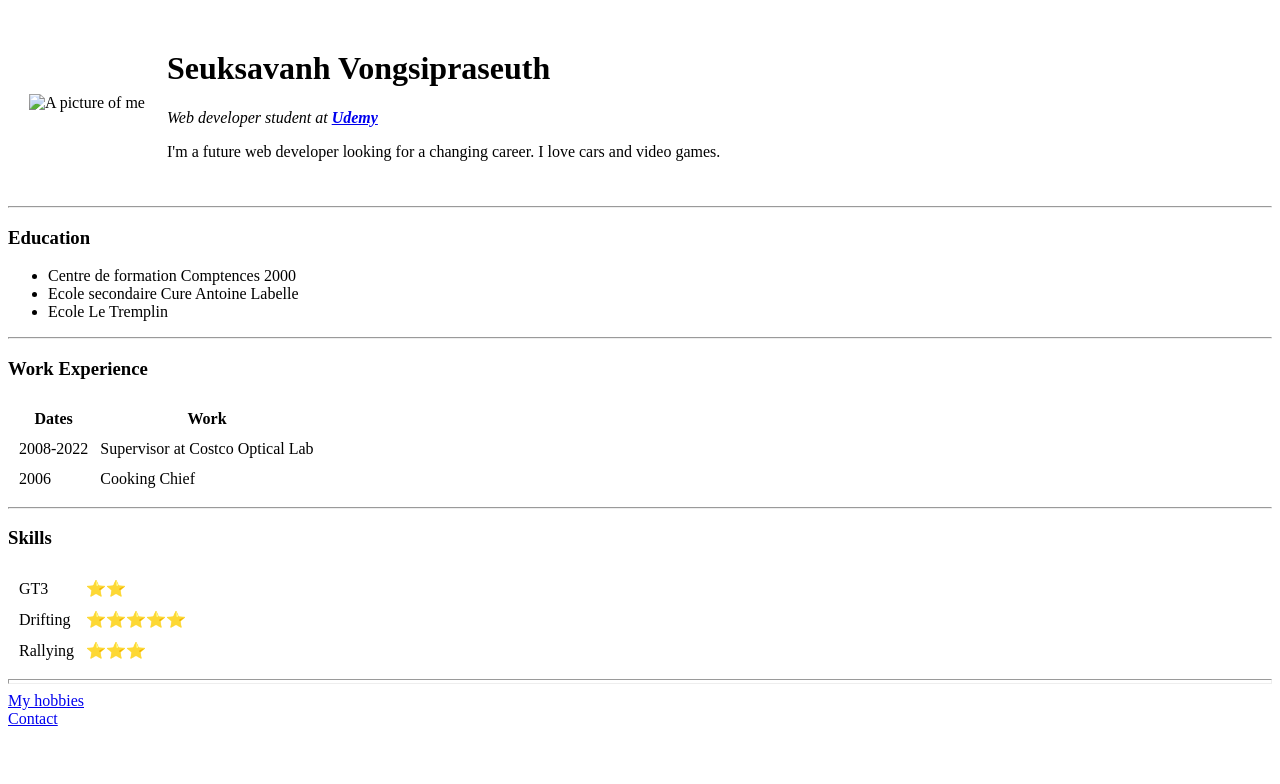
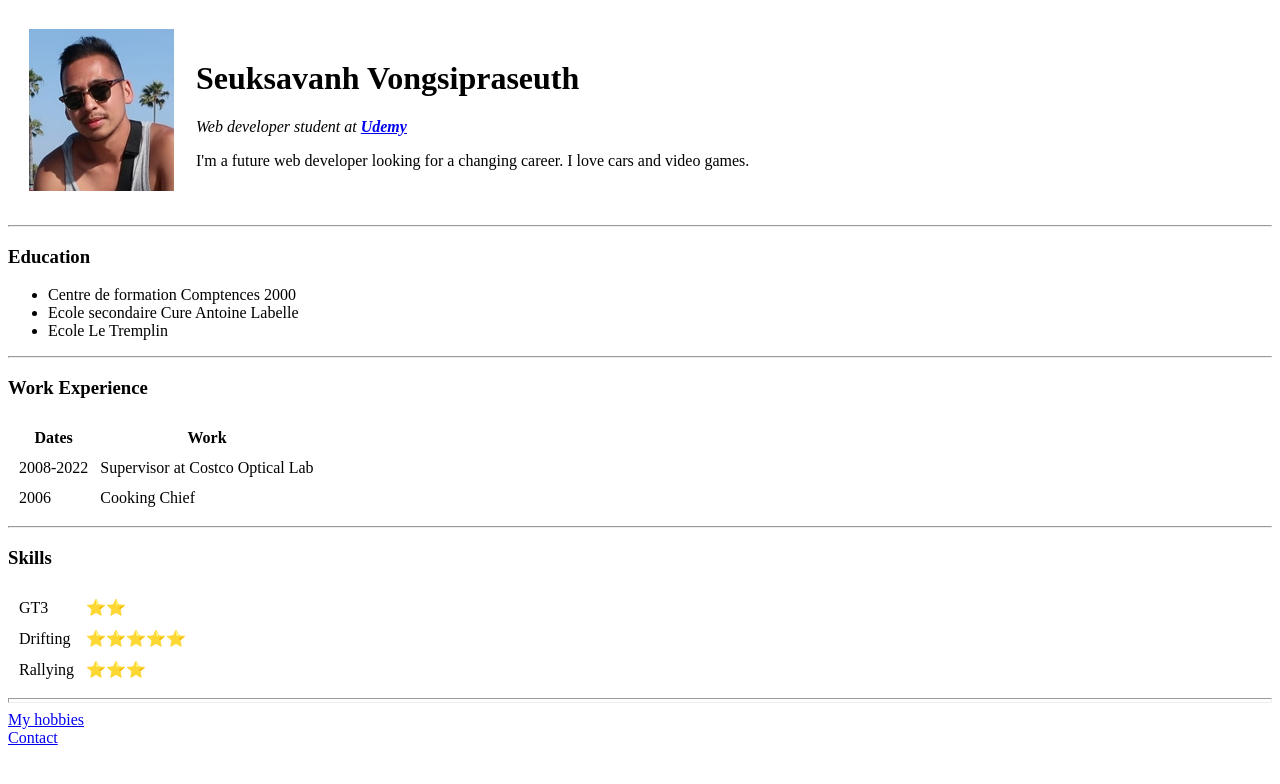
Before and after one commit to seuksavanhv/cv, a plain HTML site: page index.html in a window 1280 px wide. Drawn offline with Linux system fonts and the light colour scheme.

Commit message:
broken picture
trying to fix

```diff
--- a/index.html
+++ b/index.html
@@ -9,7 +9,7 @@
 <body>
   <table cellspacing="20">
     <tr>
-      <td><img src="images/seuksavanh.png" alt="A picture of me"></td>
+      <td><img src="cv/seuksavanh.png" alt="A picture of me"></td>
       <td>
         <h1>Seuksavanh Vongsipraseuth</h1>
         <p><em>Web developer student at <strong><a href="https://www.udemy.com">Udemy</a></strong></em></p>
```
